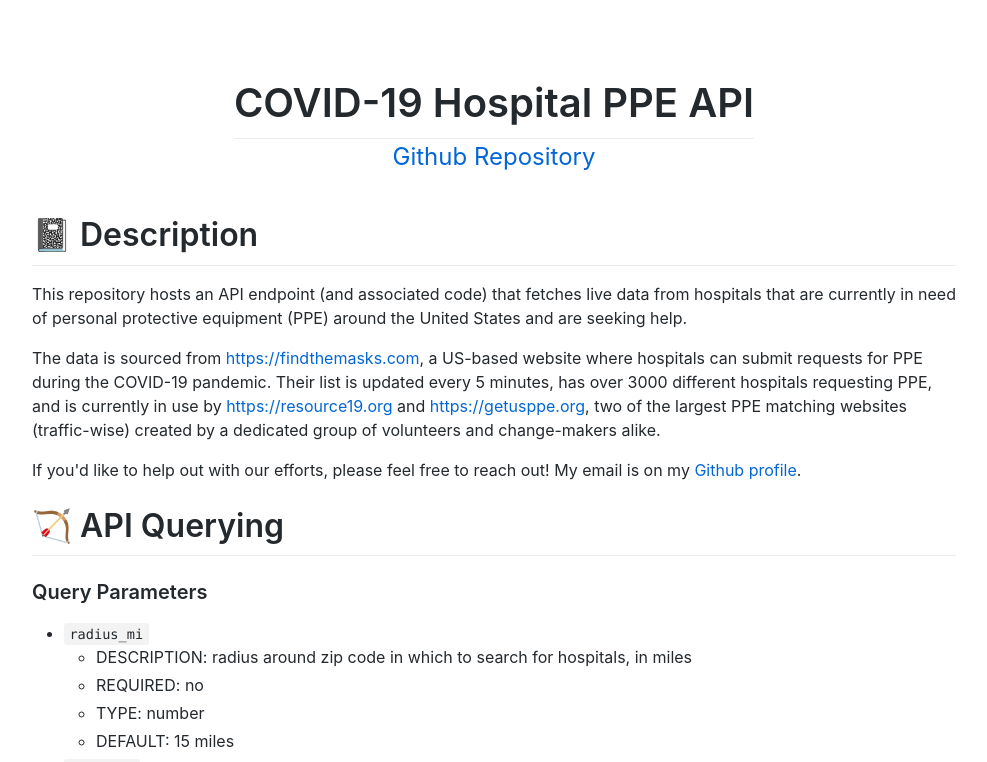
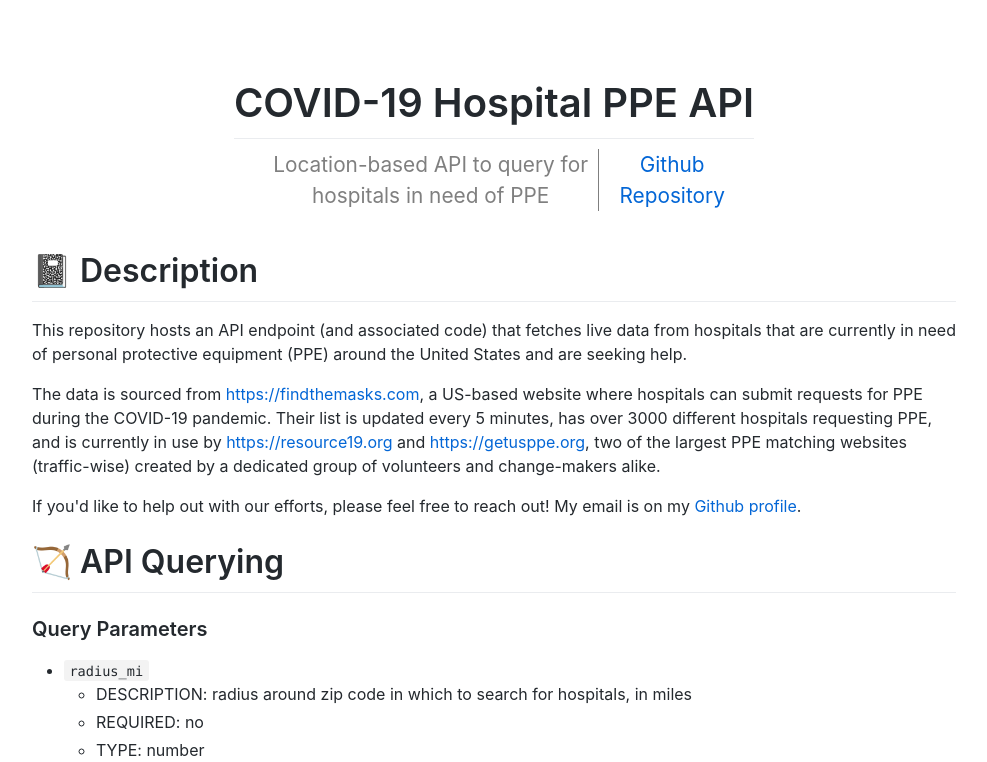
Before and after one commit to amadrzyk/COVID19-Hospital-PPE-API, a Next.js app: page / in a window 1280 px wide. Shown: the top 762 px of the page, without its empty margins (146-1133 px from the left). Built offline with nearby package versions, Linux system fonts and the light colour scheme.

Commit message:
fix website header

```diff
--- a/pages/css/index.css
+++ b/pages/css/index.css
@@ -59,7 +59,26 @@ a {
 }
 .description {
     line-height: 1.5;
-    font-size: 1.5rem;
+    font-size: 1.3rem;
+    display: flex;
+    width: 50%;
+    margin-top: 10px!important;
+}
+.description span {
+    color: rgba(0,0,0,0.5);
+    border-right: 1px solid;
+}
+.description img {
+    max-width: 25px;
+    vertical-align: text-top;
+    padding-left: 20px;
+    padding-right: 10px;
+}
+.description a {
+    padding-left: 20px;
+}
+.description a:hover {
+    text-decoration: none;
 }
 code {
     background: #fafafa;
--- a/pages/index.js
+++ b/pages/index.js
@@ -39,14 +39,20 @@ export default class Home extends React.Component {
                 <Head>
                     <title>COVID-19 Hospital PPE API</title>
                     <link rel="icon" href="/favicon.ico" />
-                </Head>
+            </Head>
                 <main>
                     <h1 id="title">
                         COVID-19 Hospital PPE API
                     </h1>
 
                     <p className="description">
-                        <a href="https://github.com/amadrzyk/COVID19-Hospital-PPE-API">Github Repository</a>
+                        {/*<span>Find hospitals near you that are seeking PPE donations | </span>*/}
+                        <span>Location-based API to query for hospitals in need of PPE</span>
+                        <br/>
+                        {/*<img src="/Octicons-mark-github.svg" alt="github logo"/>*/}
+                        <a target="_blank" rel="noopener noreferrer" href="https://github.com/amadrzyk/COVID19-Hospital-PPE-API">
+                            Github Repository
+                        </a>
                     </p>
 
                     <div className="readmeBody">
```
Also changed, not shown: public/Octicons-mark-github.svg (added).
